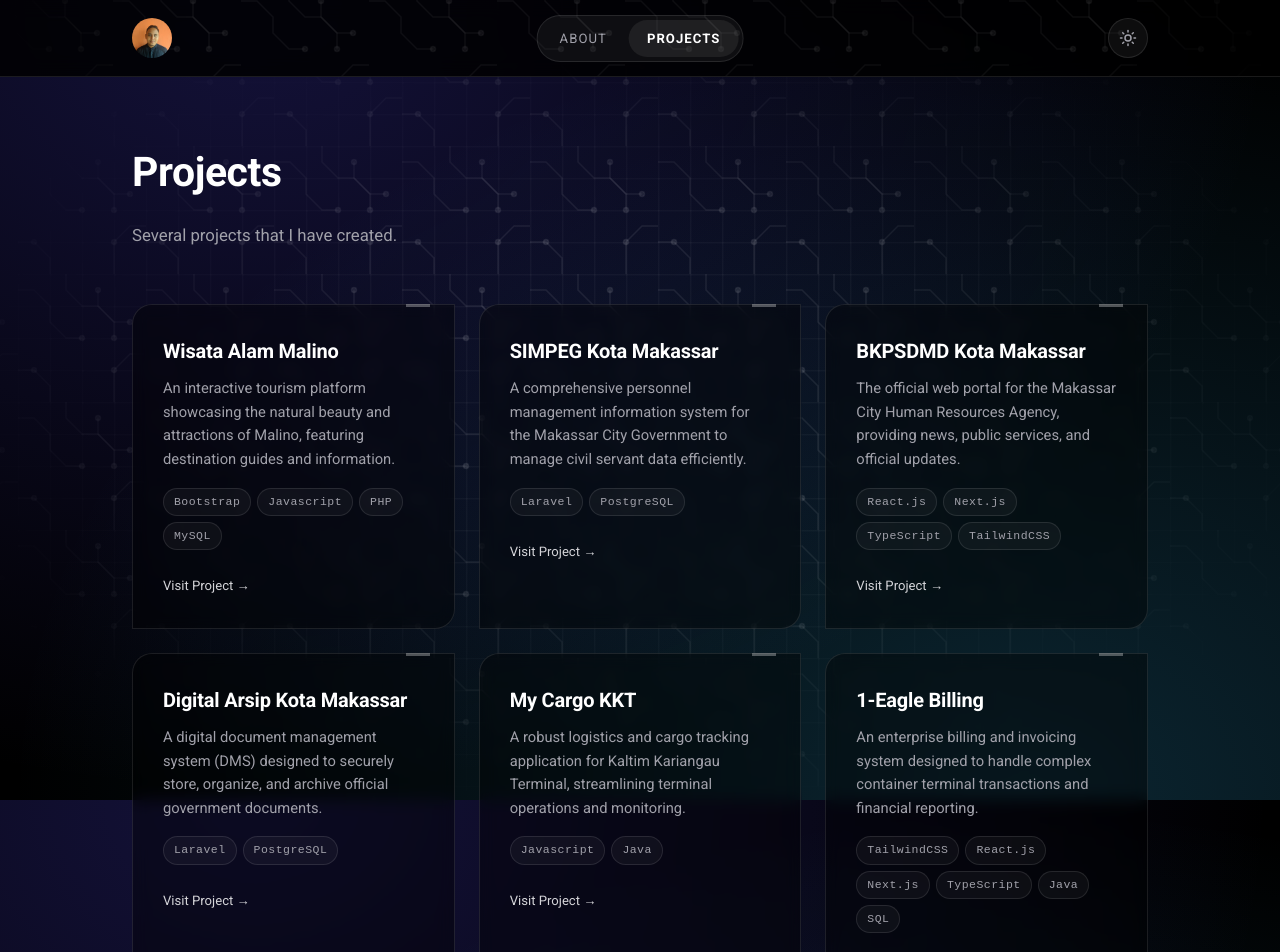
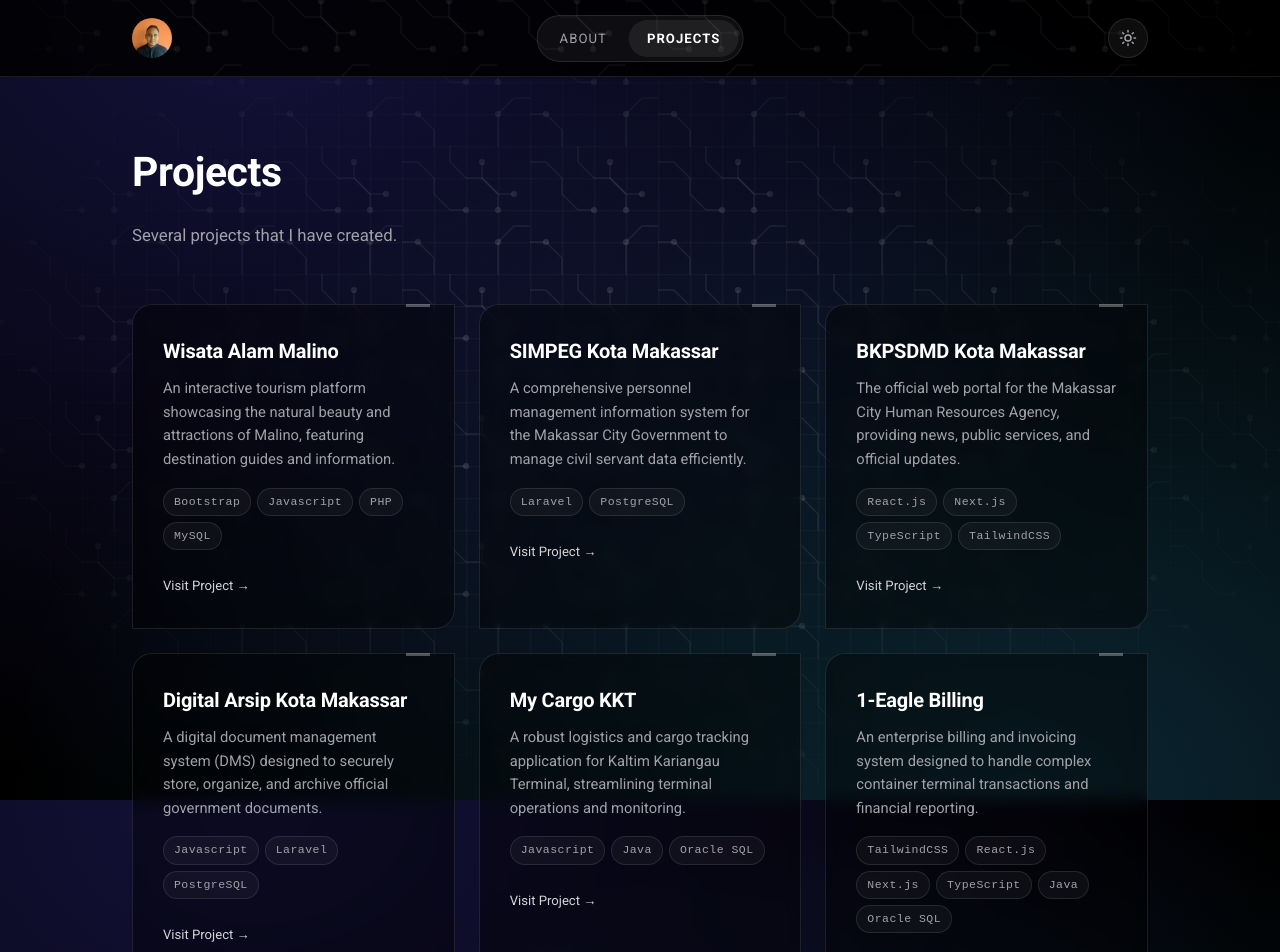
Before and after one commit to yudhanugrahasyailendra/masyudhadev, a Next.js app: page /projects in a window 1280 px wide. Shown: the top 952 px of the page. Built offline with nearby package versions, Linux system fonts and the light colour scheme.

Commit message:
Update tech stacks in projects page

```diff
--- a/app/projects/page.tsx
+++ b/app/projects/page.tsx
@@ -51,6 +51,7 @@ export default function Projects() {
             <h3>Digital Arsip Kota Makassar</h3>
             <p>A digital document management system (DMS) designed to securely store, organize, and archive official government documents.</p>
             <div className="project-tech">
+              <span>Javascript</span>
               <span>Laravel</span>
               <span>PostgreSQL</span>
             </div>
@@ -62,6 +63,7 @@ export default function Projects() {
             <div className="project-tech">
               <span>Javascript</span>
               <span>Java</span>
+              <span>Oracle SQL</span>
             </div>
             <Link className="project-link" href="https://impt.kariangauterminal.co.id/" target="_blank" rel="noopener noreferrer">Visit Project →</Link>
           </div>
@@ -74,7 +76,7 @@ export default function Projects() {
               <span>Next.js</span>
               <span>TypeScript</span>
               <span>Java</span>
-              <span>SQL</span>
+              <span>Oracle SQL</span>
             </div>
             <Link className="project-link" href="https://dev-1eagle-bnct.primus.co.id/" target="_blank" rel="noopener noreferrer">Visit Project →</Link>
           </div>
```
